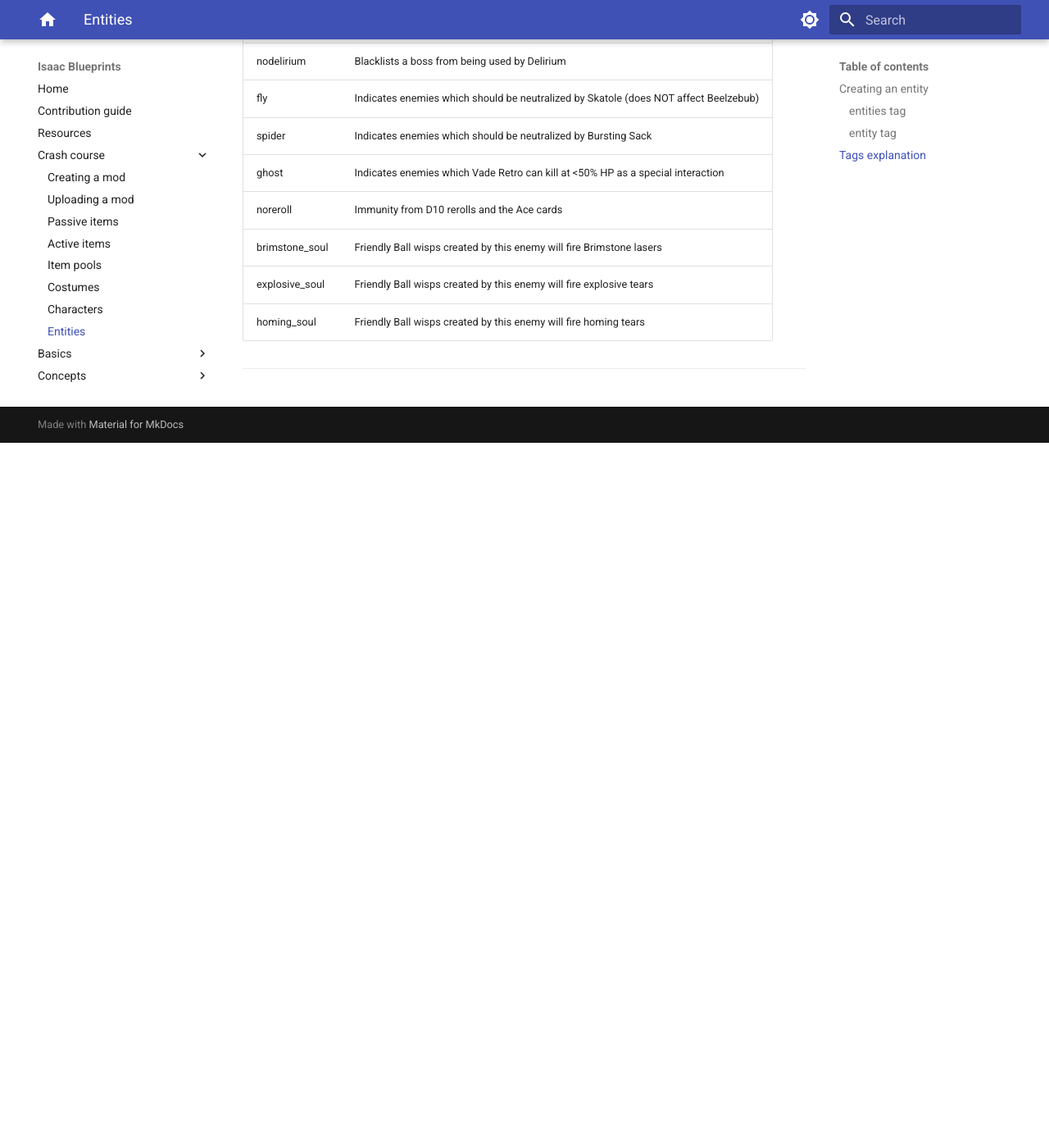
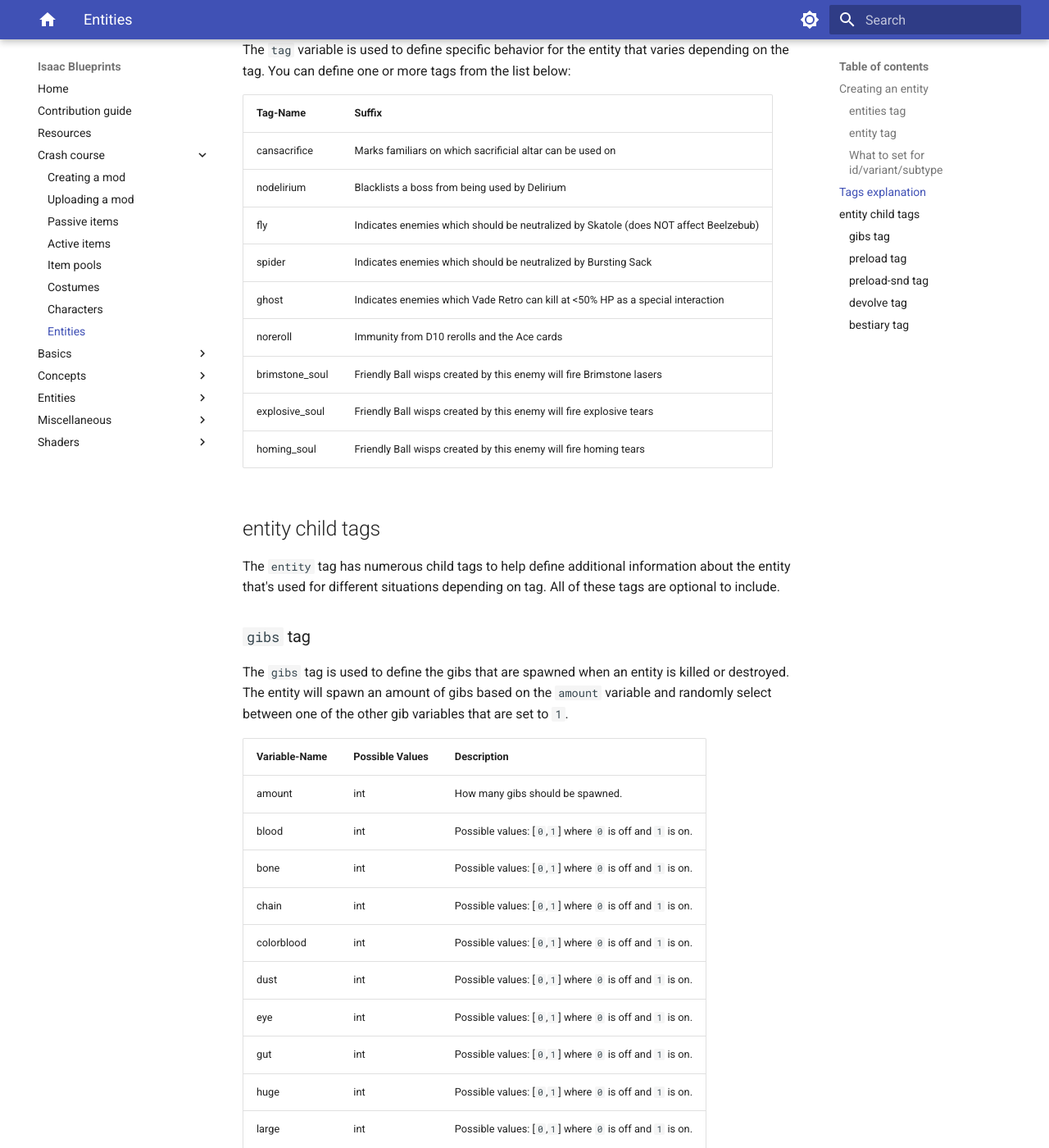
Before and after one commit to catinsurance/IsaacBlueprints, an MkDocs documentation site: the page built from docs/tutorials/crash_course/entities.md, in a window 1280 px wide and 1400 px high, scrolled down 1647 px. Shown: the whole window at 82% size. Built offline with MkDocs 1.6.1 and Material for MkDocs 9.7.7, drawn with Linux system fonts in a browser that asks for light colours; comment, search, counter and statistics services are not loaded; before the commit the page ends 2187 px from its top, so only the background shows below that; some of the changed text lies outside the part shown.

Commit message:
More entities work. Start on child tags

````diff
--- a/docs/tutorials/crash_course/entities.md
+++ b/docs/tutorials/crash_course/entities.md
@@ -69,12 +69,12 @@
 	| reroll | bool | Sets whether or not this entity can be rerolled. Used for enemies. |
 	| shutdoors | bool | Determines whether this entity will prevent doors from staying closed. Only used for enemies. Default = `true`. |
 	| shieldStrength | int | Entity takes less damage relative to Isaac's DPS, known primarily as "armor". The higher the number, the less damage is taken. Default = `0`.<br>See [this page](https://bindingofisaacrebirth.wiki.gg/wiki/Damage_Scaling) for more information on the mechanic. |
-	| gibAmount | int | The amount of gibs the entity will drop upon death. Suggestion default is `5`. |
-	| gibFlags | string | Used values: ['poop']. |
-	| bestiaryAnim | string | The animation to play when viewing this entity in the [Bestiary](https://bindingofisaacrebirth.wiki.gg/wiki/Bestiary_(Repentance)). |
+	| gibAmount | int | The amount of gibs the entity will drop upon death. Used for dip familiars. For adding gibs for the majority of scenarios, use the  |
+	| gibFlags | string | Used values: ['poop']. Used for dip familiars. |
+	| bestiaryAnim | string | The animation to play when viewing this entity in the [Bestiary](https://bindingofisaacrebirth.wiki.gg/wiki/Bestiary_(Repentance)). Only used once for the Blurb enemy |
 	| bestiaryOverlay | string | The animation to play when viewing this entity in the Bestiary. |
 
-The very first entry inside the vanilla `entities2.xml` file, defining the player. **Do not actually define player entities using this method.**
+The very first entry inside the vanilla `entities2.xml` file, defining the player. **Do not actually define new player entities yourself.**
 ```XML
 <entities anm2root="gfx/" version="5">
 	<entity anm2path="001.000_Player.anm2" baseHP="10" boss="0" champion="0" collisionDamage="0" collisionMass="5" collisionRadius="10" friction="1" id="1" name="Player" numGridCollisionPoints="40" shadowSize="16" stageHP="0" variant="0">
@@ -91,6 +91,12 @@
 | customtags | string | Space-separated list of strings. See [CustomTags](https://repentogon.com/xml/entities.html#customtags) section on the REPENTOGON Docs. |
 | nosplit | boolean | Allows preventing this NPC from being split by Meat Cleaver. |
 
+### What to set for `id`/`variant`/`subtype`
+Depending on the type of entitiy you're creating, you will want to refer to the [EntityType](https://wofsauge.github.io/IsaacDocs/rep/enums/EntityType.html) enum.
+- IDs 1-9 are preset entity types. `variant` and `subtype` should be utilized.
+- IDs 10-999 are for enemies.
+- IDs 1000+ are for custom effects. It is not recommended to set entity IDs past 1000.
+
 ## Tags explanation
 
 The `tag` variable is used to define specific behavior for the entity that varies depending on the tag. You can define one or more tags from the list below:
@@ -106,3 +112,34 @@
 |brimstone_soul| Friendly Ball wisps created by this enemy will fire Brimstone lasers|
 |explosive_soul| Friendly Ball wisps created by this enemy will fire explosive tears|
 |homing_soul| Friendly Ball wisps created by this enemy will fire homing tears|
+
+## entity child tags
+
+The `entity` tag has numerous child tags to help define additional information about the entity that's used for different situations depending on tag. All of these tags are optional to include.
+
+### `gibs` tag
+
+The `gibs` tag is used to define the gibs that are spawned when an entity is killed or destroyed. The entity will spawn an amount of gibs based on the `amount` variable and randomly select between one of the other gib variables that are set to `1`.
+
+| Variable-Name | Possible Values | Description |
+|:--|:--|:--|
+| amount | int | How many gibs should be spawned.|
+| blood | int | Possible values: [`0`,`1`] where `0` is off and `1` is on.|
+| bone | int |Possible values: [`0`,`1`] where `0` is off and `1` is on.|
+| chain | int |Possible values: [`0`,`1`] where `0` is off and `1` is on.|
+| colorblood | int |Possible values: [`0`,`1`] where `0` is off and `1` is on.|
+| dust | int |Possible values: [`0`,`1`] where `0` is off and `1` is on.|
+| eye | int |Possible values: [`0`,`1`] where `0` is off and `1` is on.|
+| gut | int |Possible values: [`0`,`1`] where `0` is off and `1` is on.|
+| huge | int |Possible values: [`0`,`1`] where `0` is off and `1` is on.|
+| large | int |Possible values: [`0`,`1`] where `0` is off and `1` is on.|
+| poop | int |Possible values: [`0`,`1`] where `0` is off and `1` is on.|
+| rock | int |Possible values: [`0`,`1`] where `0` is off and `1` is on.|
+
+### `preload` tag
+
+### `preload-snd` tag
+
+### `devolve` tag
+
+### `bestiary` tag
````
